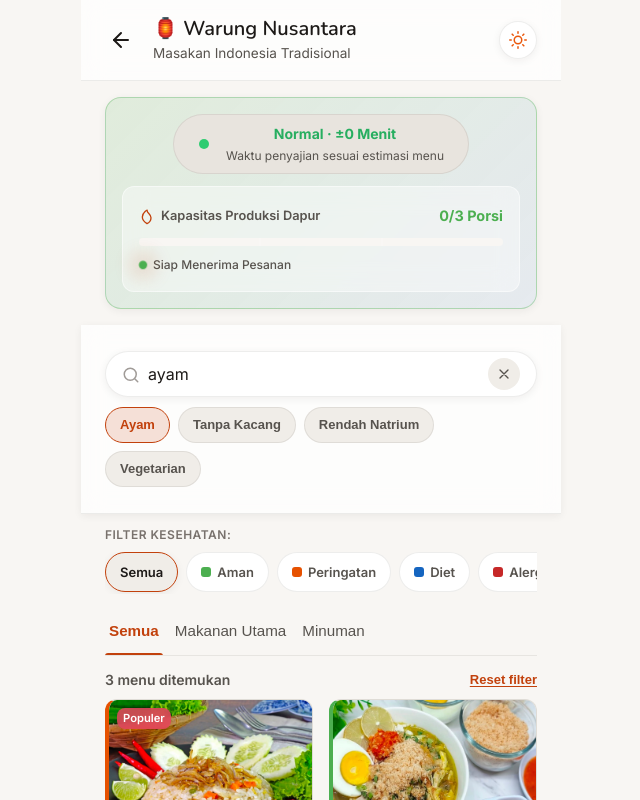
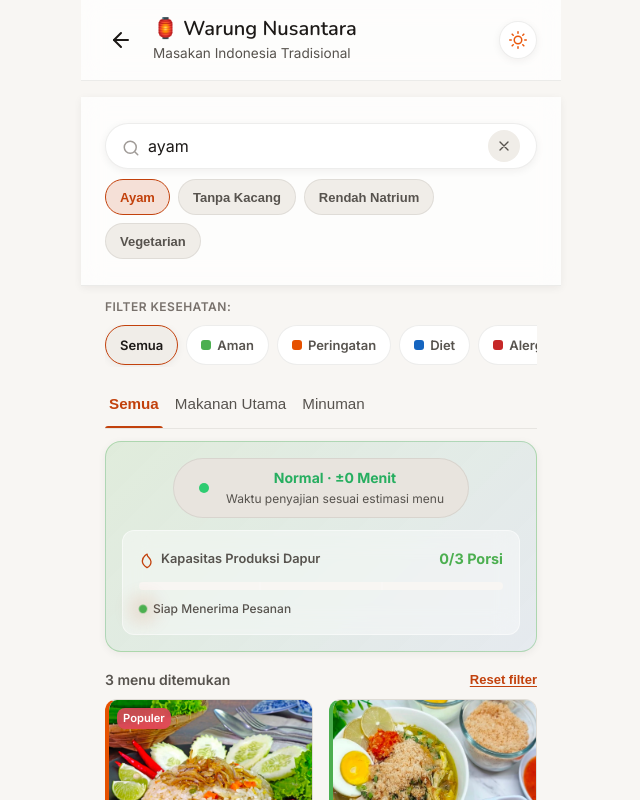
Before and after one commit to ZynxZyn/cleardine, a React (Vite) app: page /restaurant/1 in a window 1280 px wide. Both pictures are taken after a click on the button "Ayam". Shown: the top 800 px of the page, without its empty margins (319-959 px from the left). Built offline with nearby package versions, Linux system fonts and the light colour scheme.

Commit message:
feat: place search bar and filters at top above kitchen info card on MenuPage

```diff
--- a/src/pages/MenuPage/MenuPage.jsx
+++ b/src/pages/MenuPage/MenuPage.jsx
@@ -152,12 +152,7 @@ const MenuPage = () => {
       />
 
       <div className="menu-content-wrap">
-        <div className="menu-top-info">
-          <KitchenStatus status={restaurant.kitchenStatus} />
-          <KitchenLoadBar restaurant={restaurant} />
-        </div>
-
-        {/* Sticky Search Bar Saja */}
+        {/* Sticky Search Bar */}
         <div className="menu-search-sticky">
           <SearchBar
             value={searchQuery}
@@ -183,6 +178,12 @@ const MenuPage = () => {
               </button>
             ))}
           </div>
+        </div>
+
+        {/* Informasi Dapur Alert Card */}
+        <div className="menu-top-info">
+          <KitchenStatus status={restaurant.kitchenStatus} />
+          <KitchenLoadBar restaurant={restaurant} />
         </div>
 
         <div className="menu-results-header">
```
